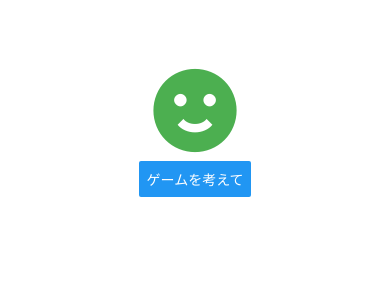
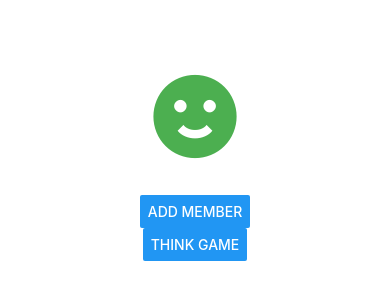
Before and after one commit to ryumaeda/drinking_app, a React Native app: screen / in a window 390 px wide. Shown: the part 294-594 px from the top of the page. Built offline with nearby package versions, Linux system fonts and the light colour scheme.

Commit message:
initial commit

```diff
--- a/App.tsx
+++ b/App.tsx
@@ -1,17 +1,28 @@
 import React, { useState } from "react";
-import { View, Button, Animated, Text } from "react-native";
+import {
+  View,
+  Button,
+  Animated,
+  Text,
+  SafeAreaView,
+  StyleSheet,
+  TextInput,
+} from "react-native";
 import Icon from "react-native-vector-icons/MaterialCommunityIcons";
 
 const App = () => {
-  const [animation] = useState(new Animated.ValueXY({ x: 0, y: 0 }));
+  const [animation] = useState(new Animated.ValueXY({ x: 145, y: 360 }));
   const [moved, setMoved] = useState(false);
   const [isMoving, setIsMoving] = useState(false);
+  const [members, setMembers] = useState([]);
+  const [newMemberName, setNewMemberName] = useState("");
+  const [newMemberGender, setNewMemberGender] = useState("");
+  const [showAddMember, setShowAddMember] = useState(false);
 
   const moveIcon = () => {
-    setIsMoving(true);
     Animated.timing(animation, {
-      toValue: { x: -100, y: 300 },
-      duration: 500,
+      toValue: { x: 30, y: 700 },
+      duration: 350,
       useNativeDriver: true,
     }).start(() => {
       setMoved(true);
@@ -22,8 +33,8 @@ const App = () => {
   const resetIcon = () => {
     setIsMoving(true);
     Animated.timing(animation, {
-      toValue: { x: 0, y: 0 },
-      duration: 500,
+      toValue: { x: 145, y: 360 },
+      duration: 350,
       useNativeDriver: true,
     }).start(() => {
       setMoved(false);
@@ -31,33 +42,126 @@ const App = () => {
     });
   };
 
+  const addMember = () => {
+    setShowAddMember(true);
+  };
+
+  const saveMember = () => {
+    setMembers([...members, { name: newMemberName, gender: newMemberGender }]);
+    setShowAddMember(false);
+    setNewMemberName("");
+    setNewMemberGender("");
+  };
+
   return (
-    <View
-      style={{
-        flex: 1,
-        justifyContent: "center",
-        alignItems: "center",
-        backgroundColor: "white",
-      }}
-    >
-      <Animated.View style={{ transform: animation.getTranslateTransform() }}>
+    <SafeAreaView className="flex-1">
+      {/* アニメーションのアイコンは絶対座標で表示 */}
+      <Animated.View
+        style={[
+          styles.iconContainer,
+          { transform: animation.getTranslateTransform() },
+        ]}
+      >
         <Icon name="emoticon-happy" size={100} color="#4CAF50" />
       </Animated.View>
-      {!moved && !isMoving ? (
-        <Button title="ゲームを考えて" onPress={moveIcon} />
-      ) : moved && !isMoving ? (
-        <View>
-          <View className="mb-5">
-            <Text className="text-lg font-bold">＃メンバー</Text>
-            <Text>けんと　かなこ　ゆうま　あかり　じん</Text>
+
+      {/* 初期画面の上部にメンバーリストを表示 */}
+      {!moved && (
+        <View className="ml-10 mt-10 flex flex-wrap flex-row">
+          {members.map((member, index) => (
+            <View
+              key={index}
+              className={`p-2 mb-1 w-[30%] ${
+                index % 3 === 2 ? "" : "mr-[3.33%]"
+              } items-center ${
+                member.gender === "男" ? "bg-blue-500" : "bg-pink-500"
+              }`}
+            >
+              <Text
+                className="text-white font-bold "
+                onPress={() => {
+                  setMembers(members.filter((_, i) => i !== index));
+                }}
+              >
+                {member.name}
+              </Text>
+            </View>
+          ))}
+        </View>
+      )}
+
+      {/* think gameボタン押下後 */}
+      <View className="">
+        {moved && !isMoving ? (
+          <View>
+            <View>
+              <Text className="ml-10 mt-20 text-xl font-bold">＃メンバー</Text>
+              <Text className="text-lg ml-10">
+                {members.map((member, index) => (
+                  <Text key={index}>
+                    {member.name} ({member.gender}){" "}
+                  </Text>
+                ))}
+              </Text>
+            </View>
+            <View>
+              <Text className="ml-10 mt-20 text-xl font-bold">
+                ＃要望 　　※もしあれば！
+              </Text>
+              <TextInput
+                className="h-10 border border-gray-400 mx-4 my-2 p-10 bg-white shadow-lg"
+                placeholder="とにかく盛り上がるやつ"
+              />
+            </View>
           </View>
-          <View className="absolute bottom-5 right-5">
-            <Button title="戻る" onPress={resetIcon} />
+        ) : null}
+      </View>
+
+      {/* 初期画面のボタン */}
+      <View className="flex-1 justify-center items-center mt-40">
+        {!moved && !isMoving ? (
+          <>
+            <Button title="add member" onPress={addMember} />
+            <Button title="think game" onPress={moveIcon} />
+          </>
+        ) : null}
+      </View>
+      <View className="">
+        {moved && !isMoving ? (
+          <View>
+            <View className="mb-10">
+              <Button title="戻る" onPress={resetIcon} />
+            </View>
           </View>
+        ) : null}
+      </View>
+
+      {/* メンバー追加画面 */}
+      {showAddMember && (
+        <View className="absolute top-0 left-0 right-0 bottom-0 bg-white justify-center items-center">
+          <TextInput
+            className="h-10 border border-gray-400 mx-4 my-2 p-10 bg-white shadow-lg"
+            placeholder="名前"
+            value={newMemberName}
+            onChangeText={setNewMemberName}
+          />
+          <TextInput
+            className="h-10 border border-gray-400 mx-4 my-2 p-10 bg-white shadow-lg"
+            placeholder="性別"
+            value={newMemberGender}
+            onChangeText={setNewMemberGender}
+          />
+          <Button title="保存" onPress={saveMember} />
         </View>
-      ) : null}
-    </View>
+      )}
+    </SafeAreaView>
   );
 };
 
+const styles = StyleSheet.create({
+  iconContainer: {
+    position: "absolute",
+  },
+});
+
 export default App;
```
